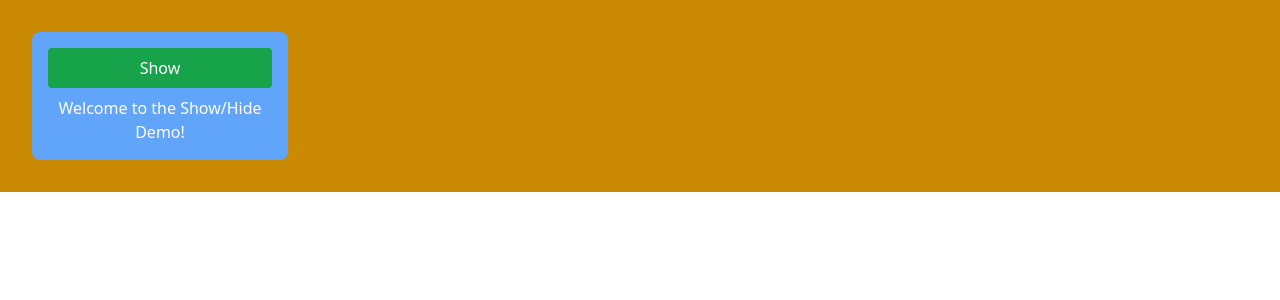
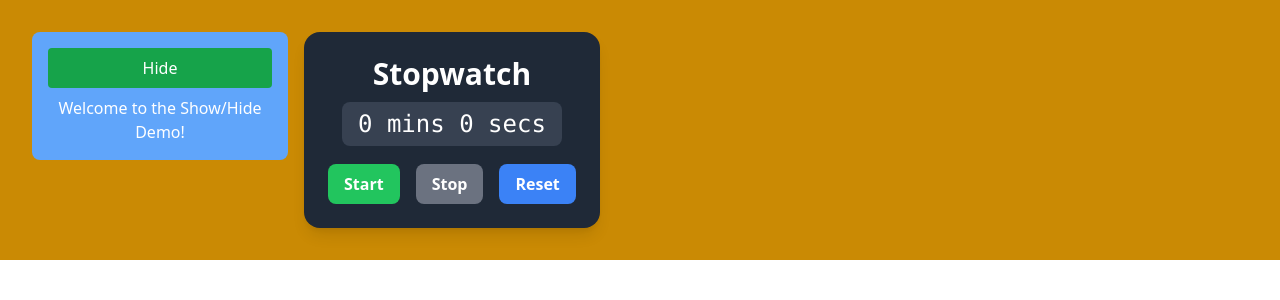
Before and after one commit to sumankr0087/ReactProjects, a React (Create React App) app in the folder reactprojects/: page / in a window 1280 px wide. Shown: the top 300 px of the page. Built offline with nearby package versions, Linux system fonts and the light colour scheme.

Commit message:
stopwatch project

```diff
--- a/reactprojects/src/App.js
+++ b/reactprojects/src/App.js
@@ -1,10 +1,12 @@
 import './App.css';
+import Stopwatch from './components/Timer/Stopwatch';
 import Showhide from './components/showHide/Showhide';
 
 function App() {
   return (
     <div className="flex gap-4 bg-yellow-600 p-8">
       <Showhide />
+      <Stopwatch />
     </div>
   );
 }
--- /dev/null
+++ b/reactprojects/src/components/Timer/Stopwatch.jsx
@@ -0,0 +1,73 @@
+import React, { useState, useEffect } from 'react';
+
+function Stopwatch() {
+    const [time, setTime] = useState(0);
+    const [isRunning, setIsRunning] = useState(false);
+    const [intervalId, setIntervalId] = useState(0);
+
+    const formatTime = (time) => {
+        const minutes = Math.floor(time / 60);
+        const seconds = time % 60;
+        return `${minutes} mins ${seconds} secs`;
+    };
+
+    const startTimer = () => {
+        if (!isRunning) {
+            setIsRunning(true);
+            const id = setInterval(() => {
+                setTime((prevTime) => prevTime + 1);
+            }, 1000);
+            setIntervalId(id);
+        }
+    };
+
+    const stopTimer = () => {
+        if (isRunning) {
+            clearInterval(intervalId);
+            setIsRunning(false);
+            setIntervalId(0);
+        }
+    };
+
+    const resetTimer = () => {
+        clearInterval(intervalId);
+        setIsRunning(false);
+        setTime(0);
+        setIntervalId(0);
+    };
+
+    useEffect(() => {
+        return () => clearInterval(intervalId);
+    }, [intervalId]);
+
+    return (
+        <div className="bg-gray-800 text-white p-6 rounded-2xl shadow-lg text-center">
+            <h1 className="text-3xl font-bold mb-4">Stopwatch</h1>
+            <span className="text-2xl font-mono bg-gray-700 py-2 px-4 rounded-lg">{formatTime(time)}</span>
+            <div className="mt-6 flex space-x-4">
+                <button
+                    onClick={startTimer}
+                    disabled={isRunning}
+                    className={`px-4 py-2 rounded-lg text-white font-semibold transition duration-200 ${isRunning ? 'bg-gray-500 cursor-not-allowed' : 'bg-green-500 hover:bg-green-600'}`}
+                >
+                    Start
+                </button>
+                <button
+                    onClick={stopTimer}
+                    disabled={!isRunning}
+                    className={`px-4 py-2 rounded-lg text-white font-semibold transition duration-200 ${!isRunning ? 'bg-gray-500 cursor-not-allowed' : 'bg-red-500 hover:bg-red-600'}`}
+                >
+                    Stop
+                </button>
+                <button
+                    onClick={resetTimer}
+                    className="px-4 py-2 rounded-lg bg-blue-500 hover:bg-blue-600 text-white font-semibold transition duration-200"
+                >
+                    Reset
+                </button>
+            </div>
+        </div>
+    );
+}
+
+export default Stopwatch;
--- a/reactprojects/src/components/showHide/Showhide.jsx
+++ b/reactprojects/src/components/showHide/Showhide.jsx
@@ -14,7 +14,7 @@ function Showhide() {
           className='bg-green-600 p-2 rounded w-full'
           onClick={toggleShowHide}
         >
-          {showHide ? 'Hide' : 'Show'}
+          {showHide ? 'Show' : 'Hide'}
         </button>
         {!showHide && <div className='mt-2'>Welcome to the Show/Hide Demo!</div>}
       </div>
```
